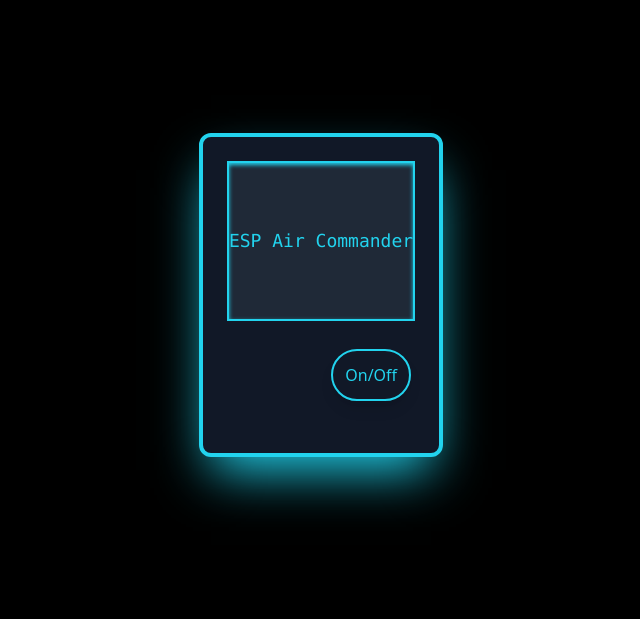
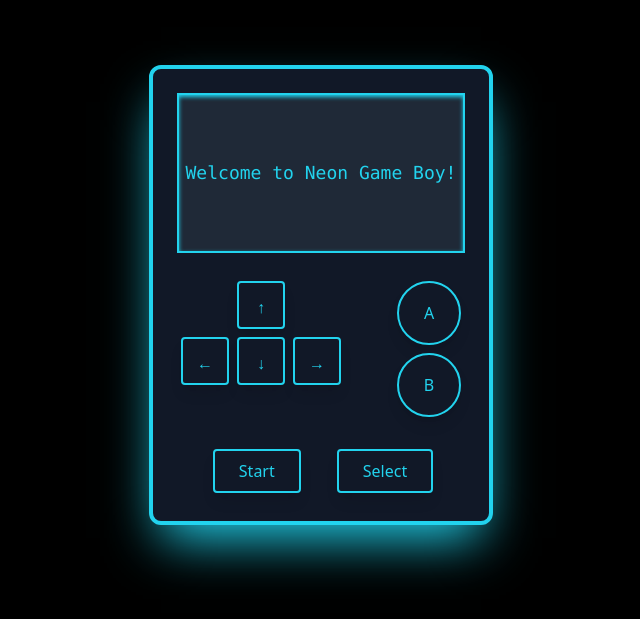
Before and after one commit to jishnu1711/g24_web_server, a React (Vite) app in the folder Frontend/: page / in a window 1280 px wide. Shown: the part 105-724 px from the top of the page, without its empty margins (319-959 px from the left). Built offline with nearby package versions, Linux system fonts and the light colour scheme.

Commit message:
back to normal

```diff
--- a/Frontend/src/Pages/GAmeboy.jsx
+++ b/Frontend/src/Pages/GAmeboy.jsx
@@ -26,10 +26,9 @@ function GameBoy() {
   });
 
   // 🔹 State to show last action on the "screen"
-  const [screenMessage, setScreenMessage] = useState("ESP Air Commander");
-
+  const [screenMessage, setScreenMessage] = useState("Welcome to Neon Game Boy!");
   // 🔹 ESP32 IP (Update if needed)
-  const ESP_IP = "http://192.168.61.134"; // Change this to match your ESP32 IP
+  const ESP_IP = "http://192.168.203.215"; // Change this to match your ESP32 IP
 
   // 🔹 Button angles mapping
   const buttonServoAngles = {
@@ -112,25 +111,25 @@ function GameBoy() {
 
           {/* 🎮 D-Pad (Up, Down, Left, Right) */}
           <div className="flex flex-col items-center">
-            {/* <NeonButton label="↑" onClick={() => handleToggle("up")} extraClasses="w-12 h-12" /> */}
+            <NeonButton label="↑" onClick={() => handleToggle("up")} extraClasses="w-12 h-12" />
             <div className="flex">
-              {/* <NeonButton label="←" onClick={() => handleToggle("left")} extraClasses="w-12 h-12" />
+              <NeonButton label="←" onClick={() => handleToggle("left")} extraClasses="w-12 h-12" />
               <NeonButton label="↓" onClick={() => handleToggle("down")} extraClasses="w-12 h-12" />
-              <NeonButton label="→" onClick={() => handleToggle("right")} extraClasses="w-12 h-12" /> */}
+              <NeonButton label="→" onClick={() => handleToggle("right")} extraClasses="w-12 h-12" />
             </div>
           </div>
 
           {/* 🔴 Action Buttons (A & B) */}
           <div className="flex flex-col items-center">
-            {/* <NeonButton label="A" onClick={() => handleAC("A")} extraClasses="w-16 h-16 rounded-full" /> */}
-            <NeonButton label="On/Off" onClick={() => handleAC("B")} extraClasses=" rounded-full" />
+            <NeonButton label="A" onClick={() => handleAC("A")} extraClasses="w-16 h-16 rounded-full" />
+            <NeonButton label="B" onClick={() => handleAC("B")} extraClasses="w-16 h-16 rounded-full" />
           </div>
         </div>
 
         {/* 🔹 Start and Select Buttons */}
         <div className="flex justify-center mt-6 space-x-8">
-          {/* <NeonButton label="Start" onClick={() => handleToggle("start")} extraClasses="px-6 py-2" />
-          <NeonButton label="Select" onClick={() => handleToggle("select")} extraClasses="px-6 py-2" /> */}
+          <NeonButton label="Start" onClick={() => handleToggle("start")} extraClasses="px-6 py-2" />
+          <NeonButton label="Select" onClick={() => handleToggle("select")} extraClasses="px-6 py-2" />
         </div>
       </div>
     </div>
```
